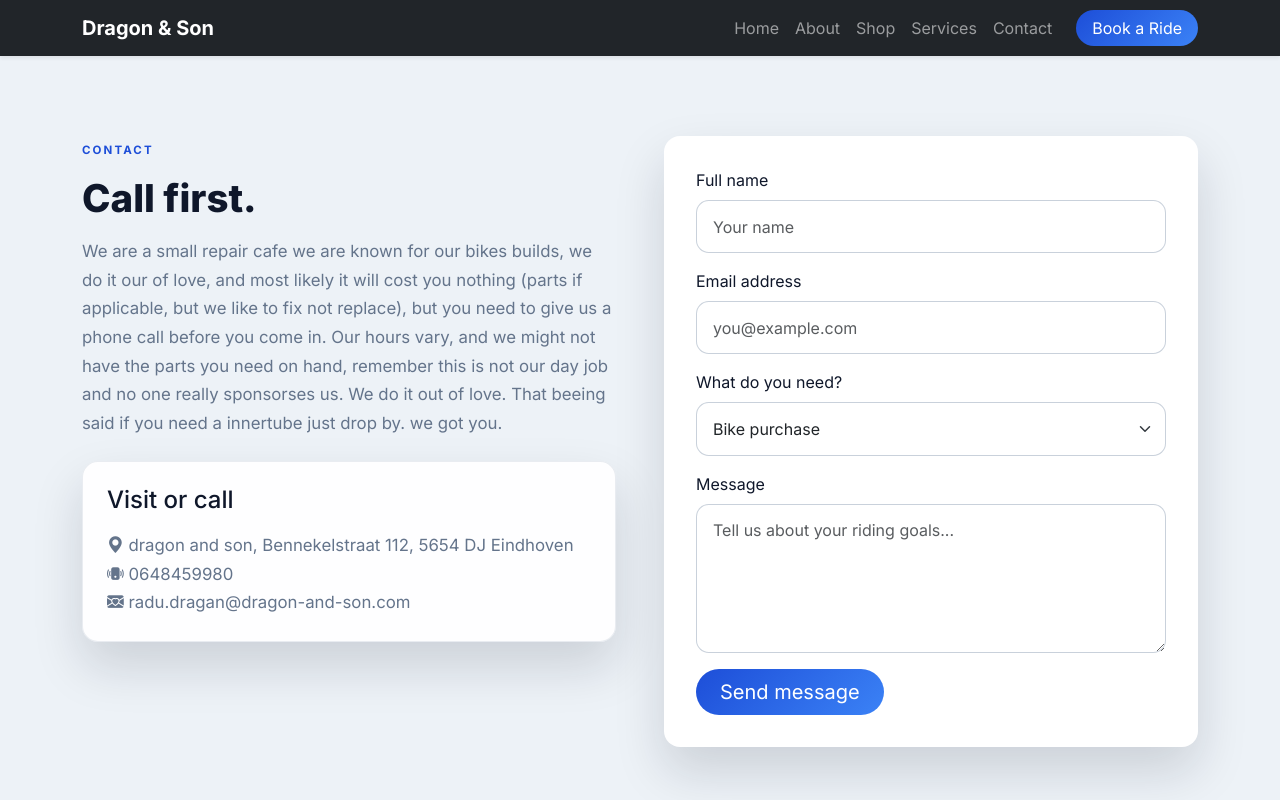
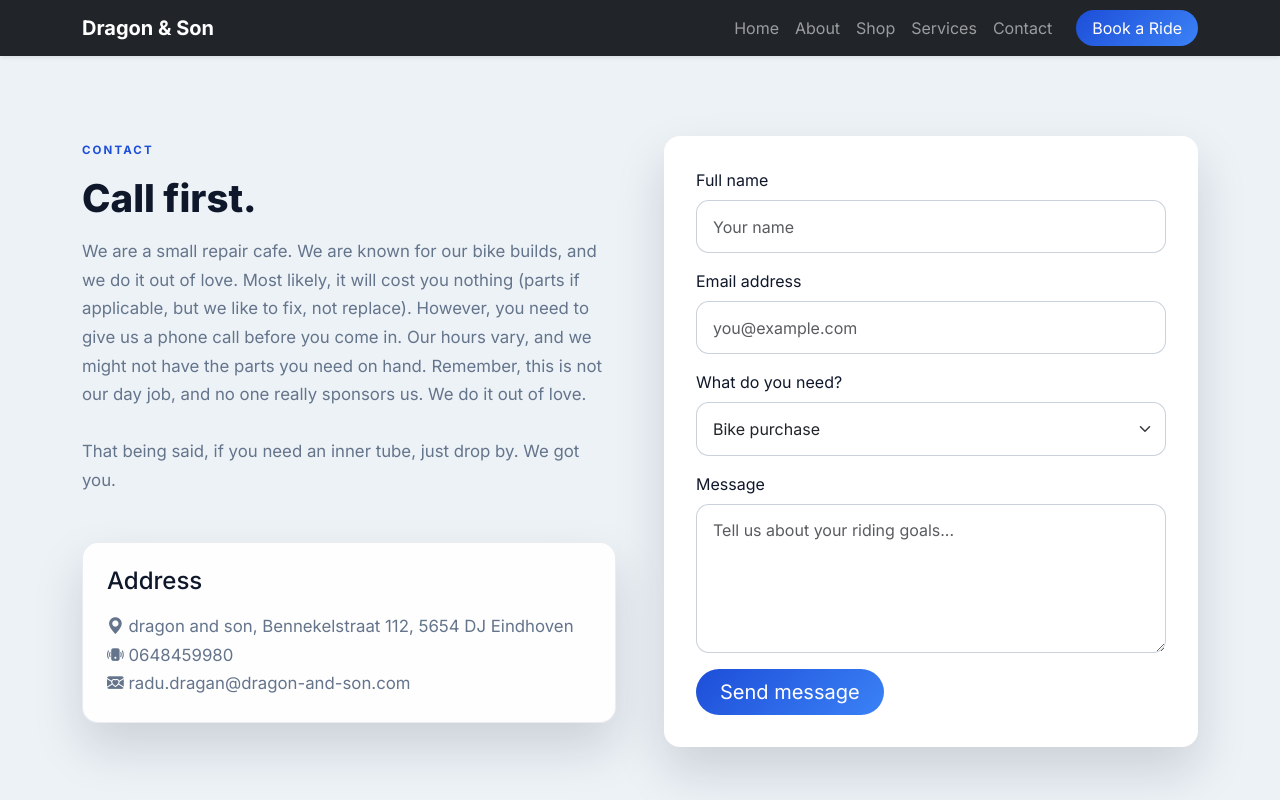
Before and after one commit to RaduDraganAndSon/dragon_and_son_entry_point, a Vue app: page /contact in a window 1280 px wide. Shown: the top 800 px of the page. Built offline with nearby package versions, Linux system fonts and the light colour scheme.

Commit message:
0.0.2 updated contact form

```diff
--- a/src/views/ContactView.vue
+++ b/src/views/ContactView.vue
@@ -6,13 +6,16 @@
           <span class="section-label">Contact</span>
           <h1 class="section-title">Call first.</h1>
           <p class="lead-text">
-            We are a small repair cafe we are known for our bikes builds, we do it our of love, and most likely it will cost you nothing (parts if applicable, but we like to fix not replace), but you need to give us a phone call before you come in. Our hours vary, and we might not have the parts you need on hand, remember this is not our day job and no one really sponsorses us. We do it out of love.
+            We are a small repair cafe. We are known for our bike builds, and we do it out of love. Most likely, it will
+            cost you nothing (parts if applicable, but we like to fix, not replace). However, you need to give us a
+            phone call before you come in. Our hours vary, and we might not have the parts you need on hand. Remember,
+            this is not our day job, and no one really sponsors us. We do it out of love.<br /><br />
 
-            That beeing said if you need a innertube just drop by. we got you.
+            That being said, if you need an inner tube, just drop by. We got you.
           </p>
 
-          <div class="info-panel p-4 mt-4">
-            <h3 class="h4 mb-3">Visit or call</h3>
+          <div class="info-panel p-4 mt-5">
+            <h3 class="h4 mb-3">Address</h3>
             <ul class="list-unstyled mb-0 lead-text">
               <li><i class="bi bi-geo-alt-fill" /> {{ storeDetails.address }}</li>
               <li><i class="bi bi-phone-vibrate-fill" /> {{ storeDetails.phone }}</li>
@@ -22,25 +25,24 @@
         </div>
 
         <div class="col-lg-6">
-          <form
-            class="contact-form"
-            action="https://docs.google.com/forms/d/e/1FAIpQLSf8h9x1zYwVdBOl4EOXv3dXvB2c8E8PScg0AQlR0KrD4IKH7Q/formResponse"
-            method="POST"
-            target="_blank"
-          >
+          <form class="contact-form"
+            action="https://docs.google.com/forms/u/0/d/e/1FAIpQLScWtGSud2CWjKw4--0S5z1FtS-Q7TMqABg9k5B-vEjWHK6U9A/formResponse"
+            method="POST" target="_blank">
             <div class="mb-3">
               <label class="form-label" for="fullName">Full name</label>
-              <input id="fullName" class="form-control" type="text" name="entry.123456789" placeholder="Your name" required />
+              <input id="fullName" class="form-control" type="text" name="entry.1179544305" placeholder="Your name"
+                required />
             </div>
 
             <div class="mb-3">
               <label class="form-label" for="email">Email address</label>
-              <input id="email" class="form-control" type="email" name="entry.987654321" placeholder="you@example.com" required />
+              <input id="email" class="form-control" type="email" name="entry.445103507" placeholder="you@example.com"
+                required />
             </div>
 
             <div class="mb-3">
               <label class="form-label" for="interest">What do you need?</label>
-              <select id="interest" class="form-select" name="entry.456789123">
+              <select id="interest" class="form-select" name="entry.618774107">
                 <option value="Bike purchase">Bike purchase</option>
                 <option value="Repair service">Repair service</option>
                 <option value="Custom fitting">Custom fitting</option>
@@ -50,7 +52,8 @@
 
             <div class="mb-3">
               <label class="form-label" for="message">Message</label>
-              <textarea id="message" class="form-control" rows="5" name="entry.147258369" placeholder="Tell us about your riding goals..." required></textarea>
+              <textarea id="message" class="form-control" rows="5" name="entry.225410686"
+                placeholder="Tell us about your riding goals..." required></textarea>
             </div>
 
             <button type="submit" class="btn btn-primary btn-lg rounded-pill px-4">Send message</button>
```
